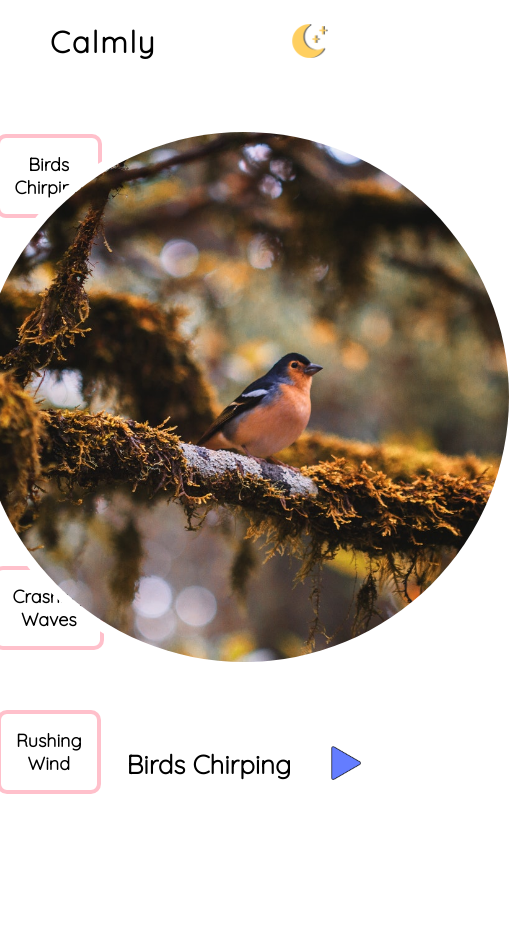
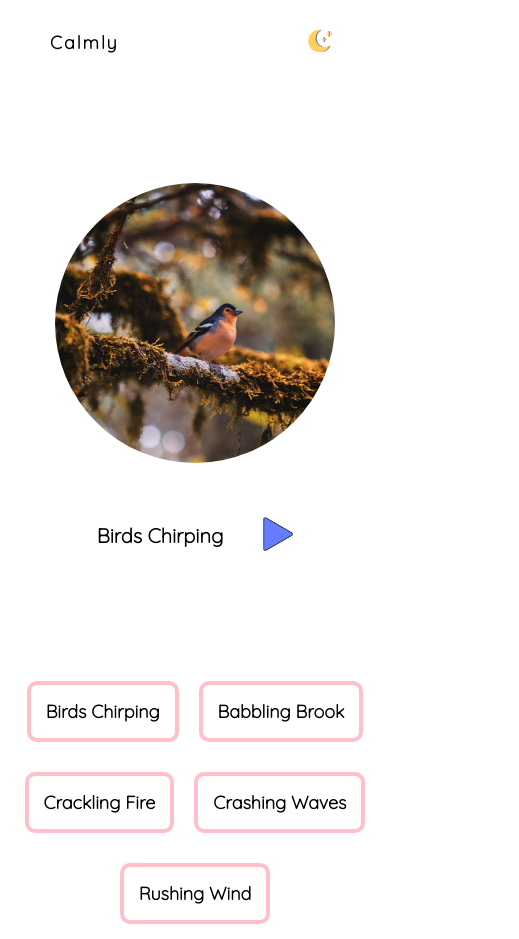
Before and after one commit to nicoleww/calmly, a React (Create React App) app: page / in a window 390 px wide. Shown: the whole page, 519 px wide, since content can reach past the window. Before the commit the page ends 844 px from the top, so only its background shows below. Built offline with nearby package versions, Linux system fonts and the light colour scheme.

Commit message:
finalize project

```diff
--- a/src/App.css
+++ b/src/App.css
@@ -13,12 +13,12 @@ body {
 
 .App {
   min-height: 100vh;
-  width: 100%;
+  width: 100vw;
 }
 
 header {
   height: 10vh;
-  width: 100%;
+  width: 100vw;
   display: flex;
   align-items: center;
   justify-content: space-between;
@@ -58,3 +58,21 @@ header button img:hover {
 .dark-mode button {
   background-color: rgb(60, 60, 60);
 }
+
+/* MEDIA QUERIES */
+
+@media screen and (max-width: 1050px) {
+  .main-container {
+    flex-direction: column-reverse;
+  }
+}
+
+@media screen and (max-width: 650px) {
+  header h1 {
+    font-size: 18px;
+  }
+  header button img {
+    width: 40px;
+    height: 40px;
+  }
+}
--- a/src/App.js
+++ b/src/App.js
@@ -45,6 +45,12 @@ class App extends Component {
 
   //  HANDLER FUNCTIONS
   handleSound = (incomingName, incomingSound, incomingPhoto) => {
+    if (this.state.currentSound !== null) {
+      this.setState({
+        isPlaying: false,
+        icon: playIcon
+      })
+    }
     this.setState({
       currentName: incomingName,
       currentSound: incomingSound,
@@ -94,7 +100,6 @@ class App extends Component {
     }
   }
 
-
   render() {
   return (
     <div className={this.state.appClass}>
--- a/src/components/MusicPlayer/MusicPlayer.css
+++ b/src/components/MusicPlayer/MusicPlayer.css
@@ -62,6 +62,10 @@
   animation: playing 3s infinite ease-in;
 }
 
+.play-mode img {
+  animation: scale 10s infinite;
+}
+
 @keyframes playing {
   0% {
   }
@@ -86,3 +90,46 @@
   100% {
   }
 }
+
+@keyframes scale {
+  0% {
+    transform: scale(1);
+  }
+  50% {
+    transform: scale(1.2);
+    transform: rotate(3deg);
+  }
+  100% {
+    transform: scale(1);
+  }
+}
+
+/* MEDIA QUERIES */
+
+@media screen and (max-width: 1050px) {
+  .music-player {
+    width: 100%;
+    min-height: 50vh;
+    margin-top: 130px;
+  }
+}
+
+@media screen and (max-width: 650px) {
+  .music-player {
+    margin-top: 80px;
+  }
+  .img-container {
+    width: 300px;
+    height: 300px;
+  }
+  .img-container img {
+    width: 300px;
+    height: 300px;
+  }
+  .player-info {
+    margin-top: 20px;
+  }
+  .player-info h3 {
+    font-size: 20px;
+  }
+}
--- a/src/components/MusicPlayer/MusicPlayer.js
+++ b/src/components/MusicPlayer/MusicPlayer.js
@@ -1,5 +1,7 @@
 import React from 'react';
 import './MusicPlayer.css';
+import volUp from '../../assets/icons/vol-up.png';
+import volDown from '../../assets/icons/vol-down.png';
 
 function MusicPlayer (props) {
     return (
--- a/src/components/Sounds/Sounds.css
+++ b/src/components/Sounds/Sounds.css
@@ -36,3 +36,27 @@
 .dark-mode button:hover {
   color: black;
 }
+
+/* MEDIA QUERIES */
+
+@media screen and (max-width: 1050px) {
+  .sounds-panel {
+    width: 100%;
+    min-height: 15vh;
+    margin-top: 100px;
+    flex-direction: row;
+    flex-wrap: wrap;
+  }
+  .btn {
+    margin: 20px 50px;
+  }
+}
+
+@media screen and (max-width: 650px) {
+  .sounds-panel {
+    margin-top: 80px;
+  }
+  .btn {
+    margin: 15px 10px;
+  }
+}
```
Also changed, not shown: src/assets/icons/vol-down.png (added), src/assets/icons/vol-up.png (added).
